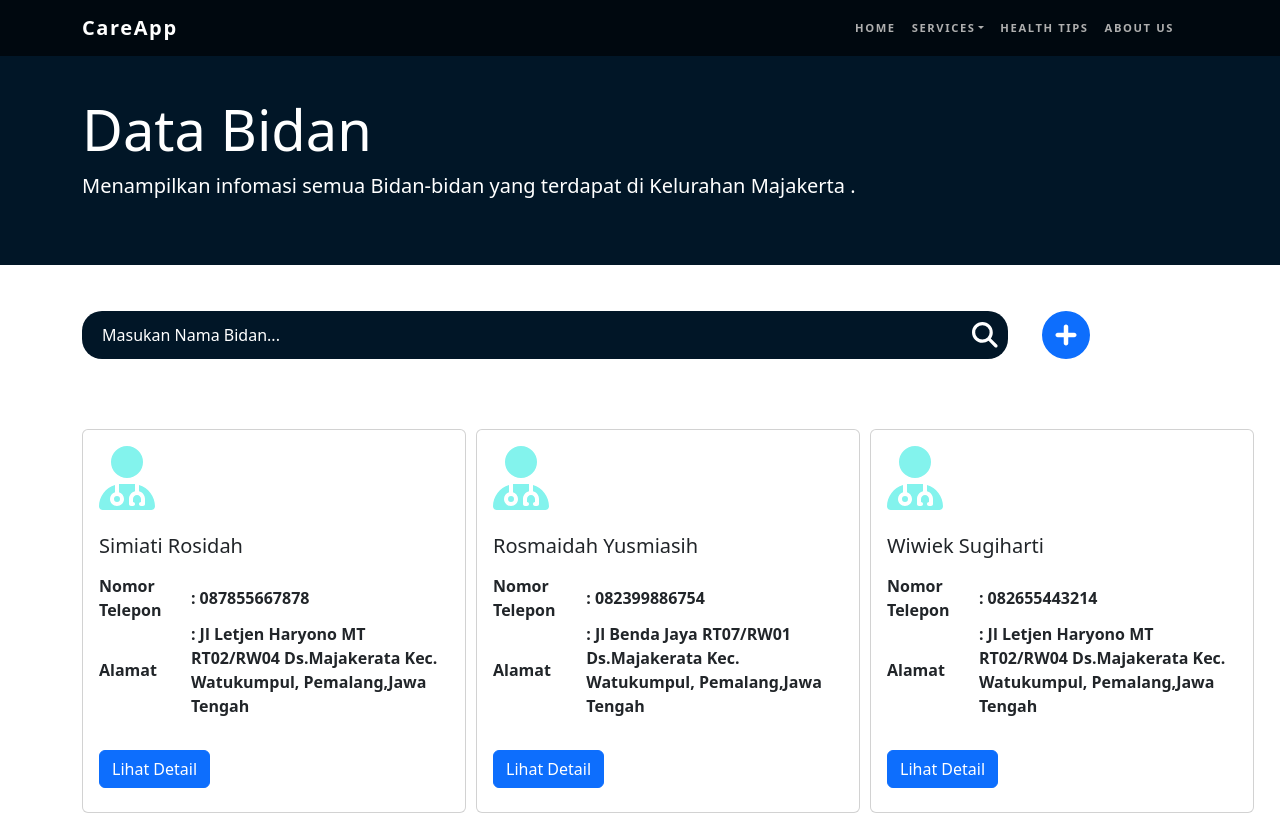
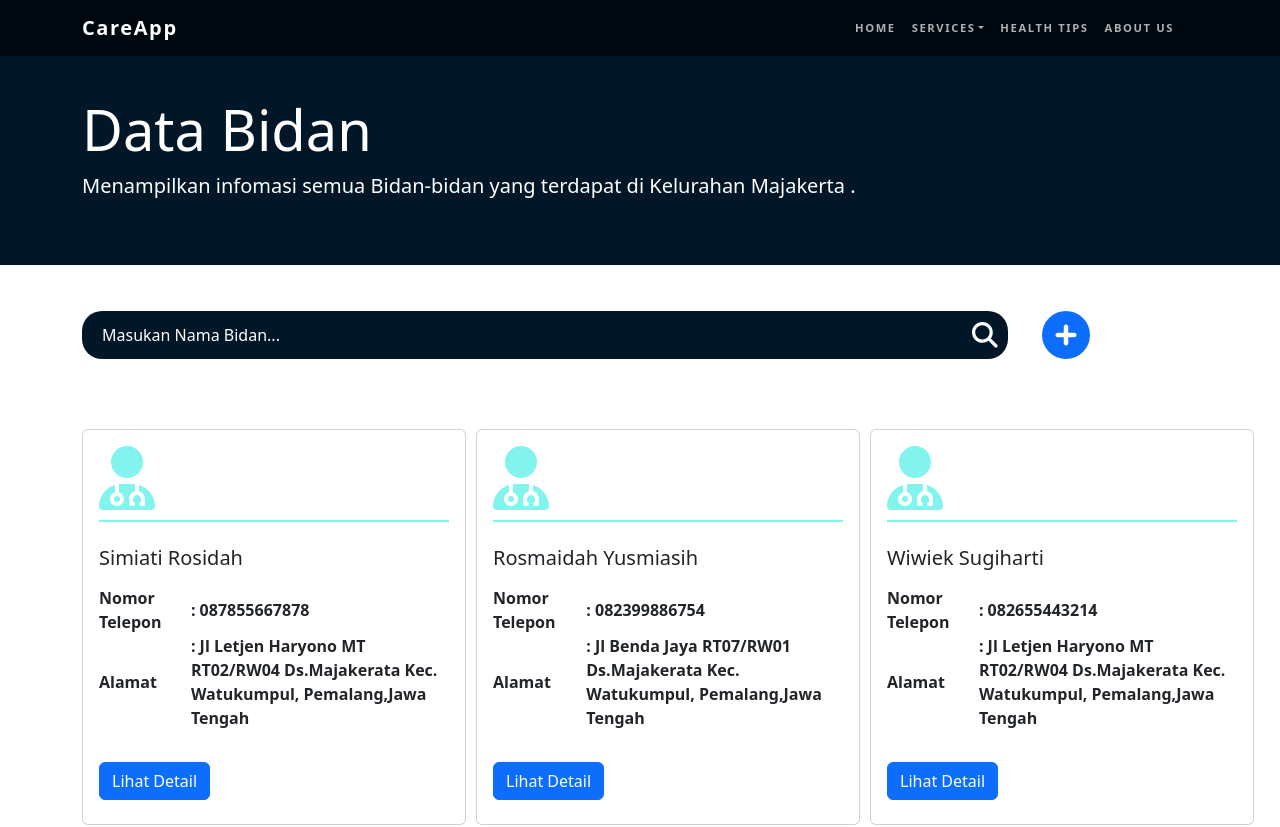
Before and after one commit to setiadirifqi02/Siladu_app, a React (Create React App) app: page /bidans-data in a window 1280 px wide. Shown: the top 827 px of the page. Built offline with nearby package versions, Linux system fonts and the light colour scheme.

Commit message:
styling search-bar hover, card-line, styling for add posyandu page, add bidan page & add parent page

```diff
--- a/src/styles/style.css
+++ b/src/styles/style.css
@@ -48,6 +48,10 @@ a {
     align-items: center;
     justify-content: center;
 }
+
+.search-bar:hover{
+    border: 2px solid#0d6efd;
+}
 .search-bar__input{
     padding: 5px 10px;
     width: 80%;
@@ -79,6 +83,18 @@ a {
 
 .search-bar input::placeholder {
     color: #fff;
+}
+
+/* .card{
+    box-shadow: 2px 4px 2px rgba(0, 0, 0, 0.10);
+} */
+
+.card .card-line{
+    height: 2px ;
+    width: 100%;
+    margin-top: 10px;
+    background: #83f3ed;
+
 }
 
 
@@ -198,6 +214,11 @@ a {
 }
 
 /*
+*Add Parent Page
+*
+*/
+
+/*
 *Bidan Data page
 *
 */
@@ -214,6 +235,30 @@ a {
     border: none;
     font-size: 3rem;
     color: #011627;
+}
+
+/*
+*
+*Add Parent Page
+*/
+.add-new-parent__input .empty-div{
+    height:40px;
+}
+
+/*
+*Add posyandu Page
+*
+*/
+.add-new-posyandu__input .empty-div{
+    margin-top: 40px;
+}
+
+/*
+*Add Bidan Page
+*
+*/
+.add-new-bidan__input .empty-div{
+    height: 240px;
 }
 
 /*
```
